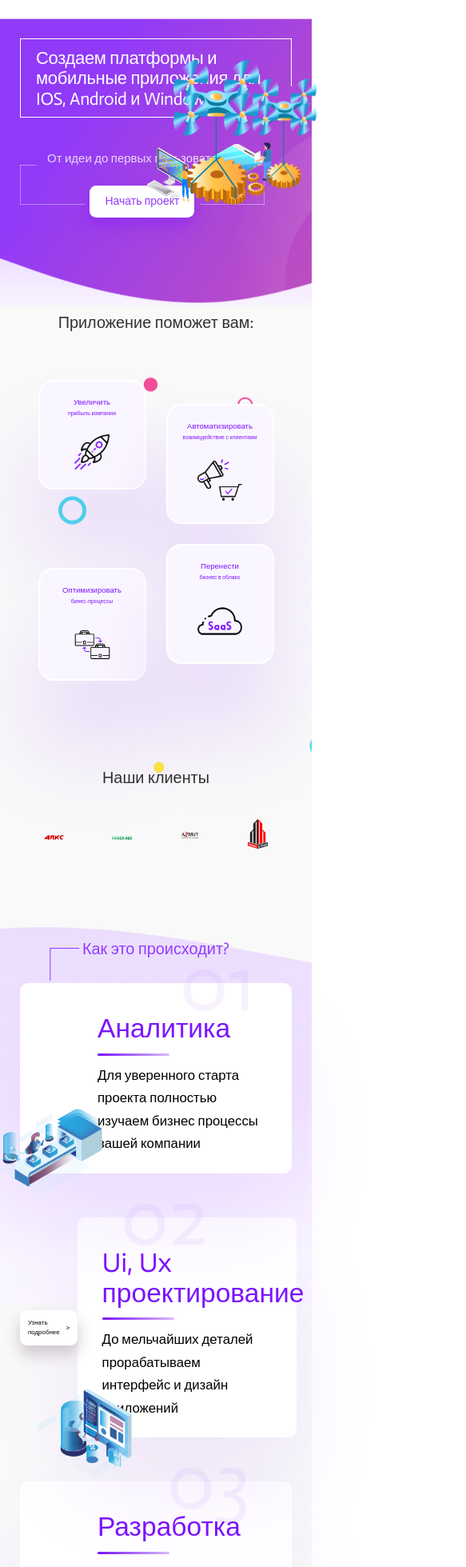
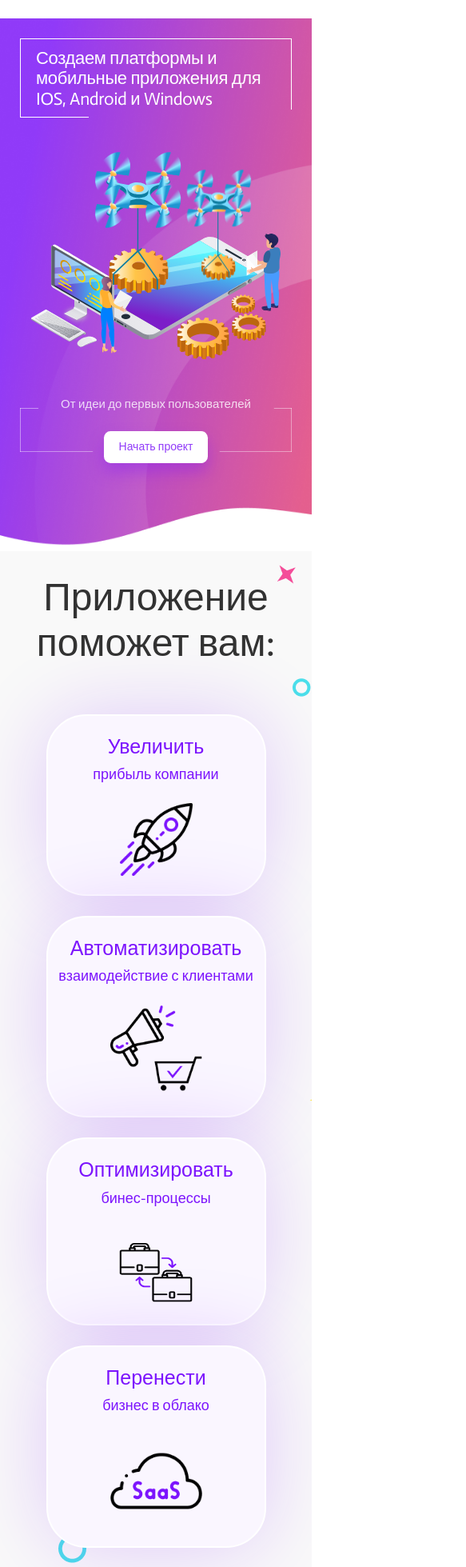
Before and after one commit to NurmuhammadovHojiakbar/itecho, a React (Create React App) app: page / in a window 390 px wide. Shown: the part 41-2000 px from the top of the page at 80% size, 583 px wide, since content can reach past the window. Built offline with nearby package versions, Linux system fonts and the light colour scheme.

Commit message:
375 gacha responsive

```diff
--- a/src/components/site-footer/site-footer.css
+++ b/src/components/site-footer/site-footer.css
@@ -188,15 +188,31 @@
     } */
 }
 
-@media only screen and (max-width:580px){
+@media only screen and (max-width:699px){
     .site-footer{
         background: url("../../assets/images/footer-bg-sm.png") no-repeat;
         background-size: cover;
         padding-top: 40px;
     }
 
+    .site-footer__container{
+        flex-direction: column;
+        align-items: flex-start;
+    }
+
+    .site-footer__left svg{
+        width: 157px;
+        height: 65px;
+    }
+    .site-footer__left p{
+        font-size: 29.5166px;
+        line-height: 128.3%;
+        margin-bottom: 22px;
+    }
+
     .site-footer__right{
         flex-direction: column;
+        align-items: flex-start;
     }
 
     .address-info{
@@ -208,4 +224,26 @@
         margin-right: 0;
         margin-bottom: 10px;
     }
+
+    .address-info p, .site-footer__link{
+        width: unset;
+        font-size: 20.24px;
+        line-height: 27px;
+    }
+
+    .address-info p{
+        margin-bottom: 40px;
+    }
+    .address-info__social{
+        margin-bottom: 60px;
+        margin-left: -18.5px;
+    }
+
+    .address-info__social-links{
+        margin-left: 18.5px;
+    }
+    .address-info__social-links svg{
+        width: 20px;
+        height: 20px;
+    }
 }
--- a/src/components/site-main/contact/index.css
+++ b/src/components/site-main/contact/index.css
@@ -144,12 +144,55 @@
     }
 }
 
-@media only screen and (max-width:500px) {
+@media only screen and (max-width:699px) {
+    .contact__container{
+        padding-top: 44px;
+        padding-bottom: 73px;
+        flex-direction: column;
+        text-align: center;
+    }
+
     .contact__title{
-        font-size: 30px;
+        width: unset;
+        flex-direction: column-reverse;
+        margin-right: 0;
+        margin-bottom: 44px;
+        font-size: 36px;
+        line-height: 128.3%;
+    }
+
+    .contact__title::before{
+        width: 125px;
+        height: 6px;
+        margin-top: 30px;
+        transform: none;
+    }
+
+    .contact__form{
+        max-width: 100%;
+    }
+
+    .contact__form h3{
+        font-size: 48px;
+        line-height: 119.7%;
+        margin-bottom: 44px;
     }
 
     .contact__form input{
         padding: 25px;
+        font-size: 22px;
+        line-height: 26px;
+        margin-bottom: 20px;
+    }
+
+    .contact__form input::placeholder{
+        font-size: 22px;
+        line-height: 26px;
+    }
+
+    .contact__form button{
+        padding: 25px;
+        font-size: 24px;
+        line-height: 31px;
     }
 }
--- a/src/components/site-main/header/index.css
+++ b/src/components/site-main/header/index.css
@@ -249,13 +249,6 @@
         transform: translateY(-20px);
     }
 
-    /* .site-heading::before{
-        width: 25%;
-    }
-
-    .site-heading::after{
-        height: 90%;
-    } */
 
     .main-header__image{
         width: 45%;
@@ -321,6 +314,43 @@
     }
 }
 
+@media only screen and (max-width: 699px) {
+
+    .site-main__header{
+        background: url("../../../assets/images/header-bg-sm.png") no-repeat bottom;
+        background-size: cover;
+        padding-bottom: 110px;
+    }
+
+    .main-header__container{
+        justify-content: center;
+    }
+    .main-header__left{
+        width: 70%;
+    }
+    .main-header__left-start{
+        display: block;
+    }
+
+    .site-heading{
+        font-size: 32px;
+        line-height: 115.7%;
+        margin-bottom: 350px;
+    }
+
+    .site-heading::before{
+        width: 25%;
+    }
+
+    .site-heading::after{
+        height: 90%;
+    }
+
+    .main-header__image{
+        right: unset;
+    }
+}
+
 @media only screen and (max-width: 550px) {
 
     .site-main__header{
@@ -331,7 +361,8 @@
     }
 
     .main-header__image{
-        width: 60%;
+        max-width: 80%;
+        width: 100%;
     }
 
     .site-heading{
--- a/src/components/site-main/how-works/index.css
+++ b/src/components/site-main/how-works/index.css
@@ -298,12 +298,14 @@
         bottom: -50px;
         left: -50px;
         transform: none;
+        max-width: 40%;
     }
 
     .how__card.how__card-left img{
         top: unset;
         bottom: -50px;
         left: -25px;
+        max-width: 40%;
     }
 
     .how__item{
@@ -325,15 +327,83 @@
 }
 
 
-@media only screen and (max-width:620px){
+@media only screen and (max-width:699px){
+    .how__container.container{
+        padding-top: 90px;
+    }
+
+    .how__container .service-help__title{
+        font-size: 36px;
+        line-height: 137.2%;
+        text-align: right;
+        margin-bottom: 90px;
+        max-width: 80%;
+        margin-left: auto;
+    }
+
+    .how__card{
+        padding: 95px 70px 40px 45px;
+        max-width: 82%;
+    }
+
+    .how__card .how__card-text{
+        max-width: 350px;
+    }
+
+    .how__card-left .how__card-text{
+        text-align: right;
+        margin-left: auto;
+    }
+    .how__card-right .how__card-text{
+        margin-right: auto;
+        margin-left: unset;
+    }
+
     .how__card-text h4{
         font-size: 33.5909px;
         line-height: 112.2%;
+        margin-bottom: 14px;
+    }
+
+    .how__card-text span{
+        margin-bottom: 12px;
     }
 
     .how__card-text p{
         font-size: 16.7954px;
         line-height: 170.7%;
+    }
+
+    .how__card.how__card-left img{
+        bottom: unset;
+        left: 0;
+        top: 0;
+        transform: translateX(-25px) translateY(-25px);
+    }
+
+    .how__card.how__card-right img{
+        bottom: unset;
+        left: unset;
+        right: 0;
+        top: 0;
+        transform: translateX(25px) translateY(-25px);
+    }
+
+    .how__item{
+        flex-direction: column-reverse;
+    }
+
+    .how__item-more{
+        font-size: 19px;
+        line-height: 30px;
+        box-shadow: 0px 26px 46px #cfc5cc;
+        border-radius: 20px;
+        padding: 24px;
+    }
+
+    .how__item-more::after{
+        width: 12px;
+        height: 12px;
     }
 
     .how__card-left{
@@ -344,3 +414,13 @@
         right: unset;
     }
 }
+
+@media only screen and (max-width: 600px) {
+    .how__item-more{
+        margin-left: 30px;
+    }
+
+    .how__card{
+        max-width: 100%;
+    }
+}
--- a/src/components/site-main/projects/index.css
+++ b/src/components/site-main/projects/index.css
@@ -1,6 +1,6 @@
 .site-main__projects{
     padding-top: 230px;
-    background: url("../../../assets/images/projects-bg.png") no-repeat,
+    background: url("../../../assets/images/projects-bg.png") no-repeat;
 }
 
 .site-main__projects .service-help__title{
@@ -165,6 +165,72 @@
     }
 }
 
+@media only screen and (max-width: 699px){
+    .site-main__projects{
+        padding-top: 50px;
+        padding-bottom: 50px;
+    }
+
+    .projects__list{
+        max-width: 100%;
+        margin-bottom: 25px;
+    }
+
+    .projects__item{
+        flex-direction: column;
+    }
+
+    .projects__item-card{
+        padding: 26px 23px;
+        max-width: 100%;
+        box-shadow: 0px 23.0134px 90.4665px rgba(124, 20, 253, 0.35);
+        border-radius: 39.6783px;
+    }
+
+    .media img{
+        width: 42px;
+        margin-right: 15px;
+    }
+
+    .media h3{
+        font-size: 21.4263px;
+        line-height: 162.7%;
+    }
+
+    .media p{
+        font-size: 15.8713px;
+        line-height: 118.2%;
+    }
+
+    .projects__item-card-body{
+        font-size: 17.4584px;
+        line-height: 162.7%;
+    }
+
+    .projects__item-img{
+        max-width: 100%;
+    }
+
+    .projects__container .work__controllers{
+        flex-direction: column-reverse;
+        align-items: center;
+    }
+
+    .projects__container .work__controllers-wrapper{
+        margin-right: 0;
+        transform: none;
+        margin-bottom: 20px;
+    }
+
+    .work__controllers-button-left{
+        font-size: 18.6286px;
+        line-height: 24px;
+        padding: 18px 25px;
+        max-width: 100%;
+    }
+}
+
+
 @media only screen and (max-width: 600px){
 
     .site-main__projects{
--- a/src/components/site-main/service/index.css
+++ b/src/components/site-main/service/index.css
@@ -197,3 +197,58 @@
         padding: 10px 0;
     }
 }
+
+@media only screen and (max-width: 699px){
+    .site-main__service{
+        padding-top: 30px;
+    }
+
+    .service-help__title{
+        font-size: 48px;
+        line-height: 119.7%;
+    }
+
+    .service-help__cards{
+        align-items: unset;
+    }
+
+    .service-help__card{
+        max-width: 275px;
+        width: 100%;
+        box-shadow: 0px 0px 100px rgba(124, 20, 253, 0.2);
+        border-radius: 50px;
+    }
+
+    .service-help__card:nth-child(2),.service-help__card:nth-child(3){
+        margin-top: 0px;
+    }
+    .service-help__card:nth-child(1) img{
+        width: 91px;
+        height: 91px;
+    }
+    .service-help__card:nth-child(2) img{
+        width: 115px;
+        height: 117px;
+    }
+    .service-help__card:nth-child(3) img{
+        width: 110px;
+        height: 99px;
+    }
+    .service-help__card:nth-child(4) img{
+        width: 115px;
+        height: 117px;
+    }
+    .service-help__card h3{
+        font-size: 25px;
+        line-height: 162.7%;
+    }
+
+    .service-help__card p{
+        font-size: 18px;
+        line-height: 162.7%;
+    }
+
+    .service-clients__list{
+        width: 1400px;
+    }
+}
--- a/src/components/site-main/stages-of-work/index.css
+++ b/src/components/site-main/stages-of-work/index.css
@@ -176,8 +176,16 @@
         height: 5px;
         background-size: cover;
     }
+}
 
-    /* .work__title::before{
+@media only screen and (max-width: 699px){
+
+    .work__title{
+        font-size: 48px;
+        line-height: 137.2%;
+    }
+
+    .work__title::before{
         display: none;
     }
 
@@ -190,5 +198,36 @@
         transform: none;
         bottom: -20%;
         left: 40%;
-    } */
+    }
+
+    .work__cards{
+        display: none;
+    }
+
+    .work__cards-sm{
+        display: flex;
+    }
+    .work__container .work__controllers{
+        transform: none;
+    }
+    .work__container .work__controllers-wrapper{
+        transform: none;
+        margin-left: -21px;
+        margin-right: 0;
+    }
+
+    .work__controllers-wrapper button{
+        width: 12px;
+        height: 12px;
+        margin-left: 21px;
+    }
+
+    .work__controllers-wrapper button.active-button{
+        width: 24px;
+        height: 24px;
+    }
+
+    .work__controllers-button{
+        display: none;
+    }
 }
--- a/src/components/site-main/team/index.css
+++ b/src/components/site-main/team/index.css
@@ -232,3 +232,63 @@
         height: 120px;
     } */
 }
+
+@media only screen and (max-width: 699px) {
+    .site-main__team{
+        padding-top: 100px;
+    }
+
+    .team__title{
+        text-align: center;
+        font-size: 40px;
+        line-height: 115.7%;
+    }
+    .team__desc {
+        font-size: 22px;
+        line-height: 119.7%;
+        text-align: center;
+    }
+
+    .team__list{
+        margin-bottom: -110px;
+    }
+
+    .team__item{
+        margin-bottom: 110px;
+        padding: 130px 30px 30px;
+        max-width: 335px;
+    }
+
+    .team__item .img-wrapper{
+        width: 141px;
+        height: 141px;
+    }
+
+    .team__item-name{
+        margin-bottom: 15px;
+        font-size: 26.8376px;
+        line-height: 32px;
+    }
+    .team__item-job{
+        margin-bottom: 11px;
+        font-size: 16.7735px;
+        line-height: 23px;
+    }
+    .team__item-address{
+        font-size: 16.7735px;
+        line-height: 23px;
+        margin-bottom: 48px;
+    }
+
+    .team__item-connect{
+        padding: 10px 18px;
+        font-size: 15.9348px;
+        line-height: 25px;
+    }
+
+    .team__item-connect::after{
+        width: 8px;
+        height: 8px;
+        background-size: contain;
+    }
+}
```
